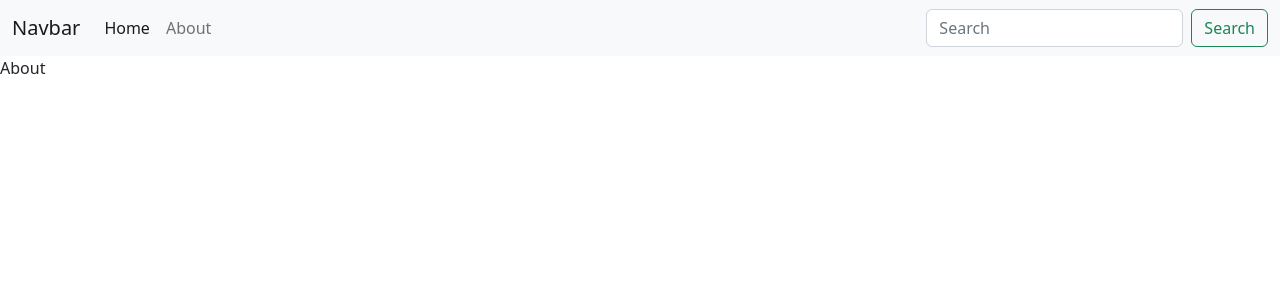
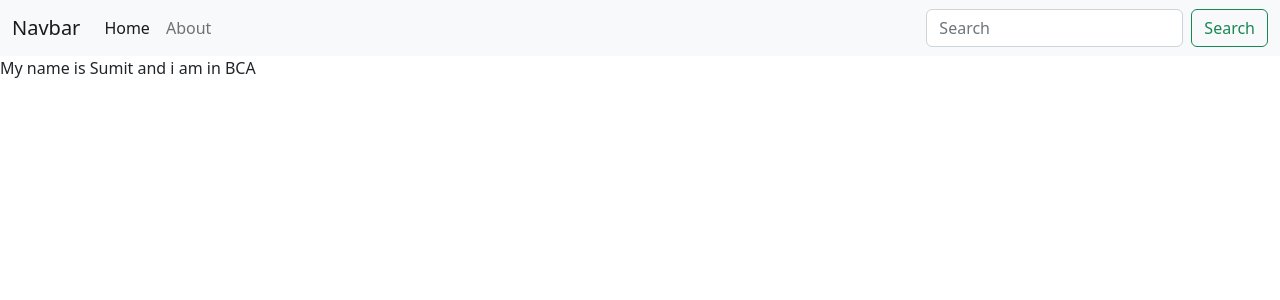
Before and after one commit to imronit2001/iNotebook-React, a React (Create React App) app: page /about in a window 1280 px wide. Shown: the top 300 px of the page. Built offline with nearby package versions, Linux system fonts and the light colour scheme.

Commit message:
#58 useContext hook : Using React Context API

```diff
--- a/src/App.js
+++ b/src/App.js
@@ -3,15 +3,18 @@
 import About from "./components/About";
 import Home from "./components/Home";
 import Navbar from "./components/Navbar";
+import NoteState from "./context/notes/NoteState";
 
 const App = () => {
   return (
     <React.Fragment>
-      <Navbar />
-      <Routes>
-        <Route exact path="/" element={<Home />} />
-        <Route exact path="/about" element={<About />} />
-      </Routes>
+      <NoteState>
+        <Navbar />
+        <Routes>
+          <Route exact path="/" element={<Home />} />
+          <Route exact path="/about" element={<About />} />
+        </Routes>
+      </NoteState>
     </React.Fragment>
   );
 };
--- a/src/components/About.js
+++ b/src/components/About.js
@@ -1,7 +1,20 @@
-import React from "react";
+import React, { useEffect } from "react";
+import { useContext } from "react";
+import NoteContext from "../context/notes/NoteContext";
 
 const About = () => {
-  return <div>About</div>;
+  const a = useContext(NoteContext);
+  useEffect(() => {
+    a.update();
+    // eslint-disable-next-line
+  }, []);
+  return (
+    <React.Fragment>
+      <div>
+        My name is {a.state.name} and i am in {a.state.class}
+      </div>
+    </React.Fragment>
+  );
 };
 
 export default About;
--- /dev/null
+++ b/src/context/notes/NoteContext.js
@@ -0,0 +1,5 @@
+import { createContext } from "react";
+
+const NoteContext = createContext();
+
+export default NoteContext;
--- /dev/null
+++ b/src/context/notes/NoteState.js
@@ -0,0 +1,26 @@
+import React, { useState } from "react";
+import NoteContext from "./NoteContext";
+
+const NoteState = (props) => {
+  const s1 = {
+    name: "Ronit",
+    class: "MCA",
+  };
+  const [state, setState] = useState(s1);
+  const update = () => {
+    setState(
+      {
+        name: "Sumit",
+        class: "BCA",
+      },
+      1000
+    );
+  };
+  return (
+    <NoteContext.Provider value={{ state, update }}>
+      {props.children}
+    </NoteContext.Provider>
+  );
+};
+
+export default NoteState;
```
